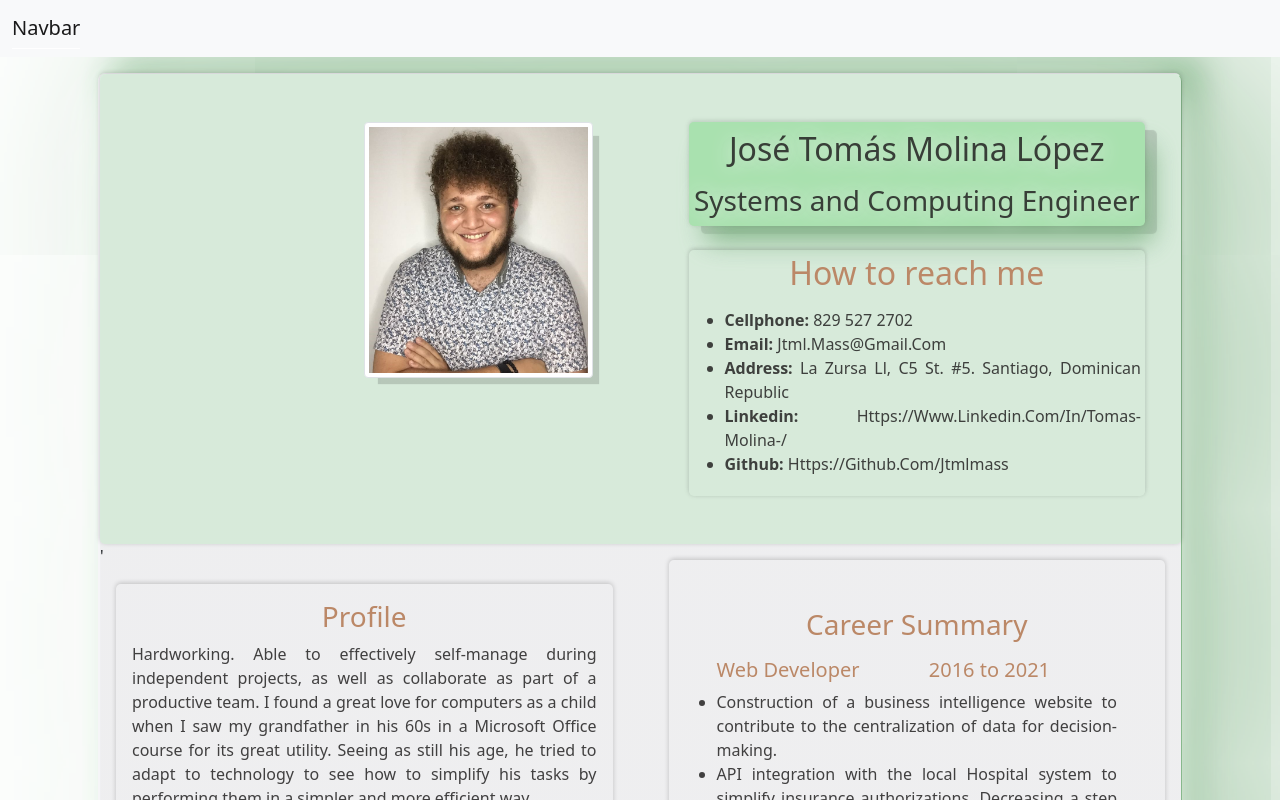
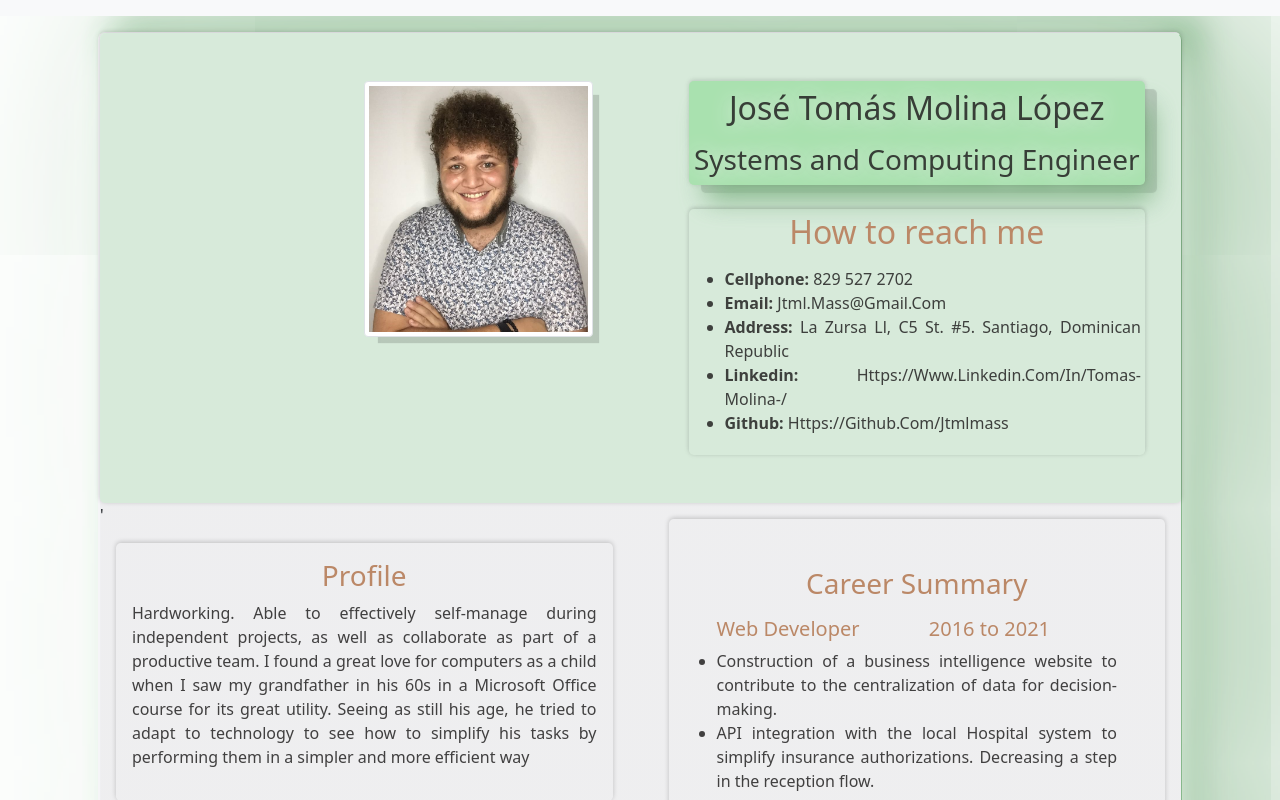
Before and after one commit to tomasjml/cv-tomas-molina, a React (Create React App) app: page / in a window 1280 px wide. Shown: the top 800 px of the page. Built offline with nearby package versions, Linux system fonts and the light colour scheme.

Commit message:
Ready for publish

```diff
--- a/src/components/navbar/NavBar.js
+++ b/src/components/navbar/NavBar.js
@@ -1,11 +1,11 @@
-import React from 'react'
+import React from "react";
 
 export default function NavBar() {
-    return (
-        <nav id="navbar" className="navbar navbar-light bg-light">
-            <div className="container-fluid">
-                <a className="navbar-brand" href="#navbar">Navbar</a>
-            </div>
-        </nav>
-    )
+  return (
+    <nav id="navbar" className="navbar navbar-light bg-light">
+      <div className="container-fluid">
+        {/* <a className="navbar-brand" href="#navbar">Navbar</a> */}
+      </div>
+    </nav>
+  );
 }
```
